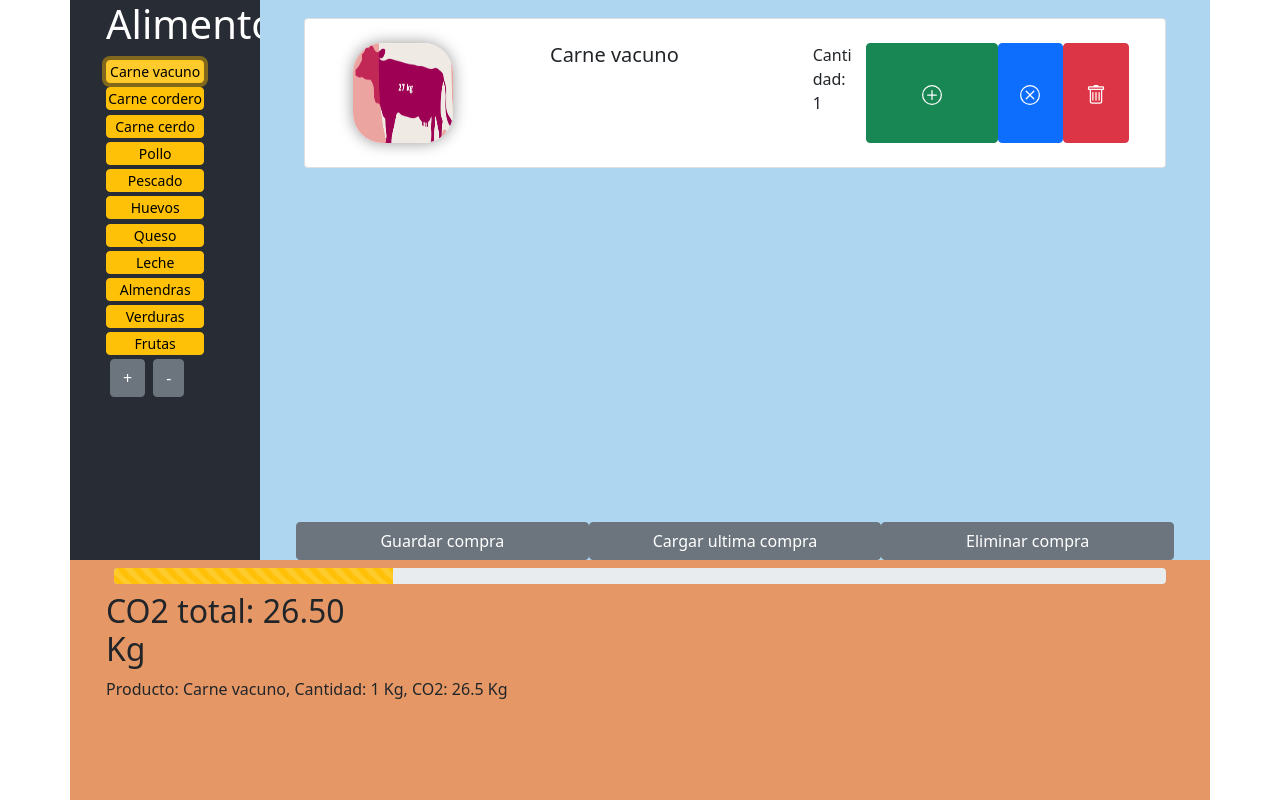
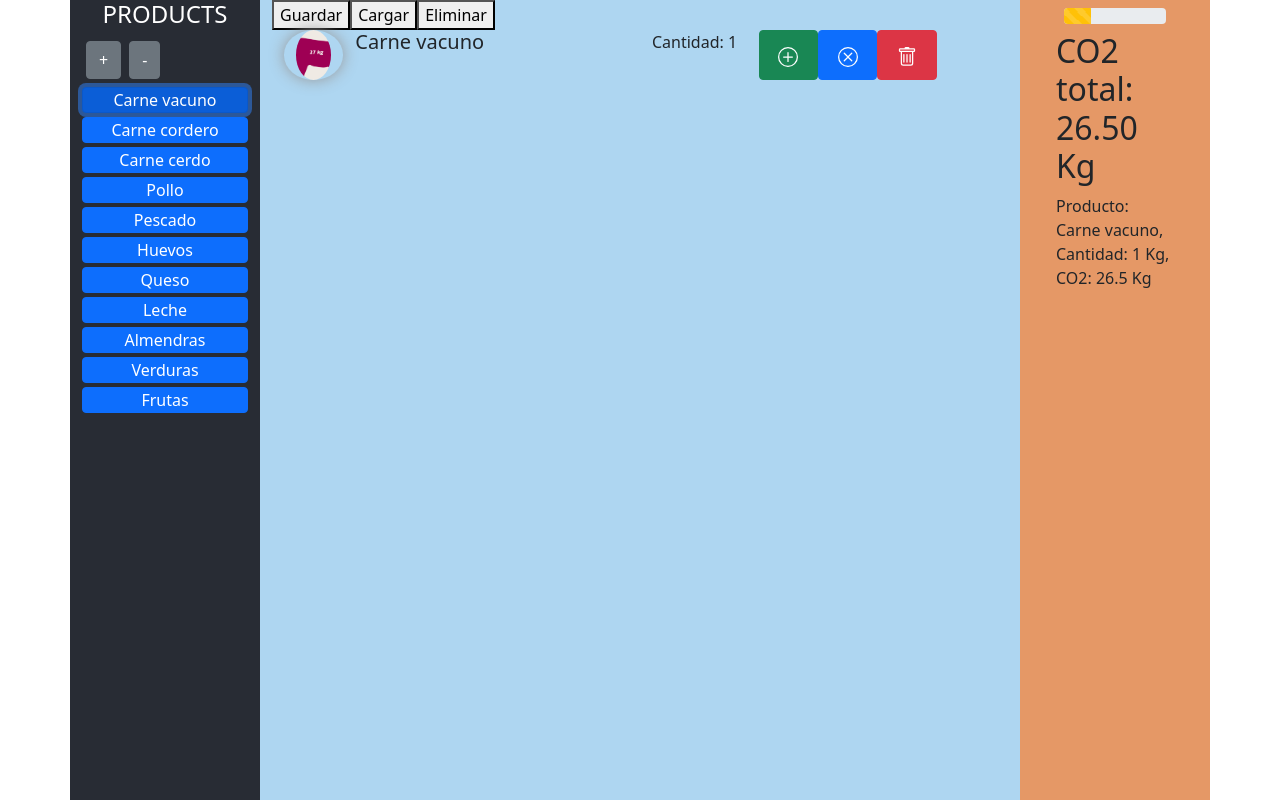
Before and after one commit to kpitantrueno/compra-sostenible, a React (Create React App) app: page / in a window 1280 px wide. Both pictures are taken after a click on the button "Carne vacuno". Built offline with nearby package versions, Linux system fonts and the light colour scheme.

Commit message:
final display

```diff
--- a/src/App.css
+++ b/src/App.css
@@ -1,23 +1,28 @@
-.App {
-  text-align: center;
-}
+
 
 .listproducts{
 
 background-color: #282c34;
-height: 70vh;
+max-height: 100vh;
+overflow: scroll;
+scrollbar-width: thin;
+
 
 }
 
 .shopingcart{
 
   background-color: #AED6F1;
-  height: 70vh;
+  max-height: 100vh;
+  overflow:scroll ;
+  scrollbar-width: thin;
 }
 
 .resume{
   background-color: #E59866;
-  height: 30vh;
+  height: 100vh;
+  overflow: scroll;
+  scrollbar-width: thin;
 }
 
 .App-logo {
--- a/src/App.js
+++ b/src/App.js
@@ -101,7 +101,7 @@ export default function App() {
 
   function savePurchase() {
 
-    localStorage.setItem('purchase',JSON.stringify(state))
+    localStorage.setItem('purchase', JSON.stringify(state))
 
     console.log(localStorage)
 
@@ -111,12 +111,12 @@ export default function App() {
   function loadPurchase() {
 
 
-    if(localStorage.getItem('purchase') != null){
+    if (localStorage.getItem('purchase') != null) {
 
       setState(JSON.parse(localStorage.getItem('purchase')))
 
 
-    }else{
+    } else {
 
 
       alert('NO HAY COMPRA GUARDADA')
@@ -141,21 +141,30 @@ export default function App() {
   return (
     <div className="container">
 
+      <div className='app'>
+
         <div className='row'>
+
           <div className="listproducts col-2">
             <ListProducts id='list' changeState={addProduct} />
           </div>
-        <div className="shopingcart col-10 container d-flex align-items-end">
-          <Shooping cosas={state} purchase={addShopingCart} deleteItem={deleteItem} deleteAll={deleteAll} loadPurchase={loadPurchase} savePurchase={savePurchase}/>
-        </div>
+
+
+          <div className="shopingcart col-8 ">
+            <Shooping cosas={state} purchase={addShopingCart} deleteItem={deleteItem} deleteAll={deleteAll} loadPurchase={loadPurchase} savePurchase={savePurchase} />
           </div>
 
-      <div className='row'>
-      <div className="resume col-12">
+
+
+          <div className="resume col-2">
             <Resume data={state} />
           </div>
+
+
         </div>
 
+
+      </div>
     </div>
   );
 }
--- a/src/components/itemShopingCart/itemShopingCart.css
+++ b/src/components/itemShopingCart/itemShopingCart.css
@@ -1,18 +1,20 @@
-picture{
 
-    width: 100px;
-    height: 100px;
-    display: flex;
-    flex-direction: column;
-    text-align: center;
+
+img{
+
+    width: 50px;
+    height: 50px;
+    border-radius: 50%;
+    box-shadow: 0 0 15px #999;
+    object-fit: cover;
 
 }
 
-img{
 
-    width: 100px;
-    height: 100px;
-    border-radius: 30%;
-    box-shadow: 0 0 15px #999;
+.item{
+
+
+background-color: wheat;
+
 
 }
--- a/src/components/itemShopingCart/itemShopingCart.js
+++ b/src/components/itemShopingCart/itemShopingCart.js
@@ -30,31 +30,33 @@ export default function ItemShopingCart(props) {
 
     return (
 
-        <div className="card p-2 m-2" >
-
-            <div className="card-body">
-
         <div className='container'>
 
             <div className='row'>
 
-                        <picture className="col-3">
-                            <img src={json.img}></img>
-                        </picture>
-
-                        <h5 className="card-title col-4">{json.name}</h5>
-                        <p className='col-1'>Cantidad: {json.count}</p>
 
 
-                        <button className="btn btn-success col-2" onClick={sum}><svg xmlns="http://www.w3.org/2000/svg" width="20" height="20" fill="currentColor" class="bi bi-plus-circle" viewBox="0 0 16 16">
+                <img className='col-1' src={json.img} ></img>
+
+
+                <h5 className="col-5">{json.name}</h5>
+
+                <p className='col-2'>Cantidad: {json.count}</p>
+
+                <button className="btn btn-success col-1" onClick={sum}><svg xmlns="http://www.w3.org/2000/svg" width="20" height="20" fill="currentColor" class="bi bi-plus-circle" viewBox="0 0 16 16">
                         <path d="M8 15A7 7 0 1 1 8 1a7 7 0 0 1 0 14zm0 1A8 8 0 1 0 8 0a8 8 0 0 0 0 16z" />
                         <path d="M8 4a.5.5 0 0 1 .5.5v3h3a.5.5 0 0 1 0 1h-3v3a.5.5 0 0 1-1 0v-3h-3a.5.5 0 0 1 0-1h3v-3A.5.5 0 0 1 8 4z" />
                     </svg></button>
+
+
                     <button className="btn btn-primary col-1" onClick={subt}><svg xmlns="http://www.w3.org/2000/svg" width="20" height="20" fill="currentColor" class="bi bi-x-circle" viewBox="0 0 16 16">
                         <path d="M8 15A7 7 0 1 1 8 1a7 7 0 0 1 0 14zm0 1A8 8 0 1 0 8 0a8 8 0 0 0 0 16z" />
                         <path d="M4.646 4.646a.5.5 0 0 1 .708 0L8 7.293l2.646-2.647a.5.5 0 0 1 .708.708L8.707 8l2.647 2.646a.5.5 0 0 1-.708.708L8 8.707l-2.646 2.647a.5.5 0 0 1-.708-.708L7.293 8 4.646 5.354a.5.5 0 0 1 0-.708z" />
                     </svg>
                     </button>
+
+
+
                     <button className="btn btn-danger col-1" onClick={e => { props.deleteItem(json.name) }} ><svg xmlns="http://www.w3.org/2000/svg" width="20" height="20" fill="currentColor" class="bi bi-trash" viewBox="0 0 16 16">
                         <path d="M5.5 5.5A.5.5 0 0 1 6 6v6a.5.5 0 0 1-1 0V6a.5.5 0 0 1 .5-.5zm2.5 0a.5.5 0 0 1 .5.5v6a.5.5 0 0 1-1 0V6a.5.5 0 0 1 .5-.5zm3 .5a.5.5 0 0 0-1 0v6a.5.5 0 0 0 1 0V6z" />
                         <path fill-rule="evenodd" d="M14.5 3a1 1 0 0 1-1 1H13v9a2 2 0 0 1-2 2H5a2 2 0 0 1-2-2V4h-.5a1 1 0 0 1-1-1V2a1 1 0 0 1 1-1H6a1 1 0 0 1 1-1h2a1 1 0 0 1 1 1h3.5a1 1 0 0 1 1 1v1zM4.118 4 4 4.059V13a1 1 0 0 0 1 1h6a1 1 0 0 0 1-1V4.059L11.882 4H4.118zM2.5 3V2h11v1h-11z" />
@@ -62,12 +64,19 @@ export default function ItemShopingCart(props) {
                     </button>
 
 
+            </div>
+
+
+
+
+
 
         </div>
-                </div>
 
-            </div>
-        </div>
+
+
+
+
 
 
 
--- a/src/components/listProducts/listProducts.css
+++ b/src/components/listProducts/listProducts.css
@@ -1,8 +1,14 @@
+
+
 .form{
 
 background-color: #31353b;
-height: 60vh;
+height: 100%;
 display: none;
+
+}
+
+form{
 
 }
 
@@ -21,19 +27,22 @@ border-color: crimson;
 }
 
 
-.inputs{
 
 
+
+
+
+.fields{
+
+
+height: 90%;
 
 }
 
 
 .crudPanel{
 
-
-margin-bottom: 0%;
-
-
+height: 10%;
 
 
 }
--- a/src/components/listProducts/listProducts.js
+++ b/src/components/listProducts/listProducts.js
@@ -37,25 +37,25 @@ export default function ListProducts(props) {
 
         let a = document.getElementsByClassName('listproducts')
         let b = document.getElementsByClassName('shopingcart')
-        let c = document.getElementsByClassName('products')
+        let c = document.getElementsByClassName('productsPanel')
         let d = document.getElementsByClassName('form')
 
 
-        a[0].style.transition = " 2s";
+        a[0].style.transition = " 0.5s";
         a[0].classList.remove('col-2')
-        a[0].classList.add('col-8')
+        a[0].classList.add('col-4')
 
-        b[0].style.transition = " 2s";
-        b[0].classList.remove('col-10')
-        b[0].classList.add('col-4')
+        b[0].style.transition = " 0.5s";
+        b[0].classList.remove('col-8')
+        b[0].classList.add('col-6')
 
         // c[0].style.transition = " 6s";
         c[0].classList.remove('col-12')
-        c[0].classList.add('col-2')
+        c[0].classList.add('col-4')
 
 
         // d[0].style.transition = " 6s";
-        d[0].classList.add('col-10')
+        d[0].classList.add('col-8')
         d[0].style.display = 'block'
 
     }
@@ -64,27 +64,26 @@ export default function ListProducts(props) {
 
         let a = document.getElementsByClassName('listproducts')
         let b = document.getElementsByClassName('shopingcart')
-        let c = document.getElementsByClassName('products')
+        let c = document.getElementsByClassName('productsPanel')
         let d = document.getElementsByClassName('form')
 
 
-        a[0].style.transition = " 2s";
-        a[0].classList.remove('col-8')
+        a[0].style.transition = "  0.5s";
+        a[0].classList.remove('col-4')
         a[0].classList.add('col-2')
 
-        b[0].style.transition = " 2s";
-        b[0].classList.remove('col-4')
-        b[0].classList.add('col-10')
+        b[0].style.transition = "  0.5s";
+        b[0].classList.remove('col-6')
+        b[0].classList.add('col-8')
 
-        //   c[0].style.transition = " 3s";
-        c[0].classList.remove('col-2')
+        // c[0].style.transition = " 6s";
+        c[0].classList.remove('col-4')
         c[0].classList.add('col-12')
 
 
-        // d[0].style.transition = " 3s";
-        d[0].classList.remove('col-10')
+        // d[0].style.transition = " 6s";
+        d[0].classList.add('col-8')
         d[0].style.display = 'none'
-
     }
 
 
@@ -184,7 +183,7 @@ export default function ListProducts(props) {
 
                 if (e.name == fname) {
 
-                    state[i] = { name: fname, count: 1, cO2: fco2, img:icon }
+                    state[i] = { name: fname, count: 1, cO2: fco2, img: icon }
                     setState(state.concat())
 
                 }
@@ -231,30 +230,52 @@ export default function ListProducts(props) {
 
     return (
 
-        <div className='container'>
+        <div>
+
+
 
             <div className='row'>
 
-                <h1 class="text-white text-center">Alimentos</h1>
 
-                <div className='products col-12'>
+                <h4 class="text-white text-center col-12">PRODUCTS</h4>
 
-                    {
-                        state.map(product => <button className='col-10 mt-1 rounded btn btn-warning btn-sm p-0' onClick={e => props.changeState(product)}>{product.name}</button>)
 
-                    }
+
+                <div className='productsPanel col-12'>
+
+                    <div className='opencloseform'>
+                        <button onClick={newPro} className='btn btn-secondary  m-1'>+</button>
+                        <button onClick={closeForm} className='btn btn-secondary  m-1'>-</button>
+                    </div>
+
+                    <div className='products'>
+                        {
+                            state.map(product => <button className='col-12 rounded btn btn-primary p-0 mt-1' onClick={e => props.changeState(product)}>{product.name}</button>)
+                        }
+                    </div>
 
                 </div>
 
 
 
-                <div className='container form'>
+
+
+
+
+
+
+
+
+
+
+
+                <div className='form'>
+
 
                     <form method='#' action="javascript:void(0);">
 
 
-
-                        <div className='col-12'>
+                        <div className='fields col-12'>
 
                             <div className='inputs'>
                                 <label for="name" className='col-12 badge badge-secondary'>Nombre</label>
@@ -265,13 +286,10 @@ export default function ListProducts(props) {
 
 
                             <div className='col-12 '>
-
                                 {
                                     galeryState.map(image => <img src={image.img} className='icons' name={image.img} onClick={imgSelected} />)
 
                                 }
-
-
                                 <p id='icon'></p>
                             </div>
 
@@ -279,12 +297,13 @@ export default function ListProducts(props) {
                         </div>
 
 
-                        <div className='col-12'>
+
+
+                        <div className=' crudPanel col-12'>
                             <input type="submit" value='añadir' onClick={crud} />
                             <input type="submit" value='eliminar' onClick={crud} />
                             <input type="submit" value='modificar' onClick={crud} />
                         </div>
-
 
 
                     </form>
@@ -295,10 +314,6 @@ export default function ListProducts(props) {
 
 
 
-            <div className='crudPanel'>
-                <button onClick={newPro} className='btn btn-secondary mb-4 m-1'>+</button>
-                <button onClick={closeForm} className='btn btn-secondary mb-4 m-1'>-</button>
-            </div>
 
 
 
--- a/src/components/shoopingCart/shoopingCart.js
+++ b/src/components/shoopingCart/shoopingCart.js
@@ -9,27 +9,41 @@ export default function ShoopingCart(props) {
 
 
 
-    return (
-
-        <div className='container'>
 
 
 
-            <div className='shopingcart row '>
+
+
+
+
+
+
+
+
+
+
+    return (
+
+        <div className=''>
+
+            <div className=' col-12'>
+                <button  onClick={props.savePurchase}>Guardar</button>
+                <button  onClick={props.loadPurchase}>Cargar</button>
+                <button  onClick={props.deleteAll}>Eliminar</button>
+            </div>
+
+
+            <div className=' col-12'>
+
+
+
                 {
-
-                    props.cosas.map(product => <div  className='col-12 mt-5'><ItemShoopingCart productData={product} addShopingCart={props.purchase} deleteItem={props.deleteItem} /></div> )
+                    props.cosas.map(product => <ItemShoopingCart productData={product} addShopingCart={props.purchase} deleteItem={props.deleteItem} />)
                 }
 
 
 
-
             </div>
-
-                    <button onClick={props.savePurchase} className='btn btn-secondary col-4'>Guardar compra</button>
-                    <button onClick={props.loadPurchase} className='btn btn-secondary col-4'>Cargar ultima compra</button>
-                    <button onClick={props.deleteAll} className='btn btn-secondary col-4'>Eliminar compra</button>
-
 
 
         </div>
--- a/src/components/shoopingCart/shopingCart.css
+++ b/src/components/shoopingCart/shopingCart.css
@@ -1,5 +1,9 @@
-.shopingcart{
+.cart{
 
-overflow: scroll;
-scrollbar-width: thin;
+
 }
+
+.control{
+
+
+}
```
Lines whose indentation alone changed are shown as unchanged.
